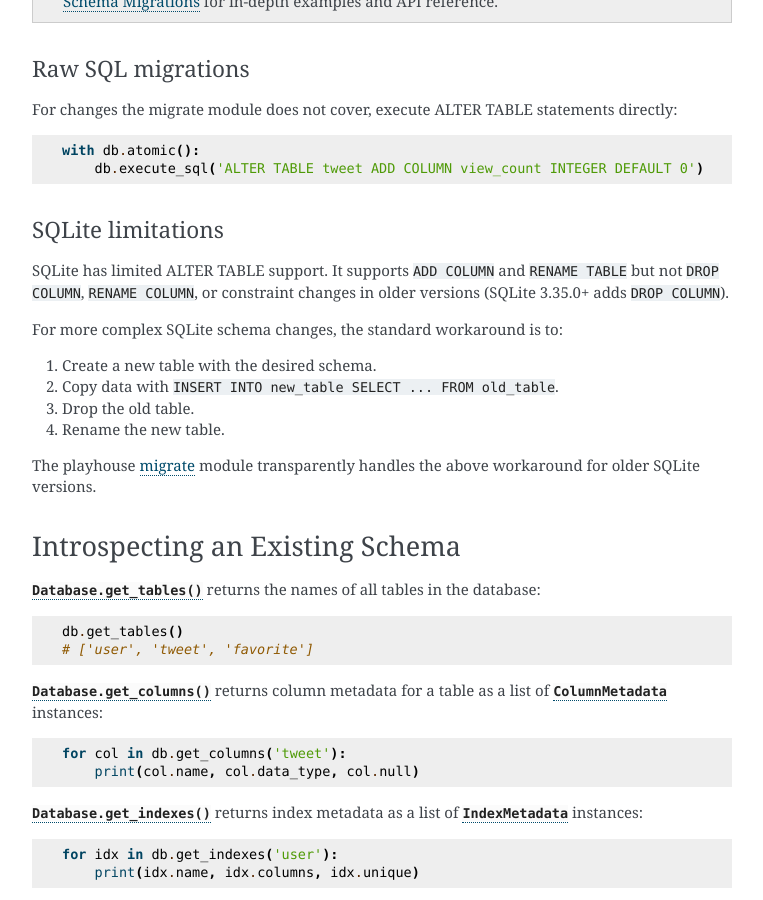
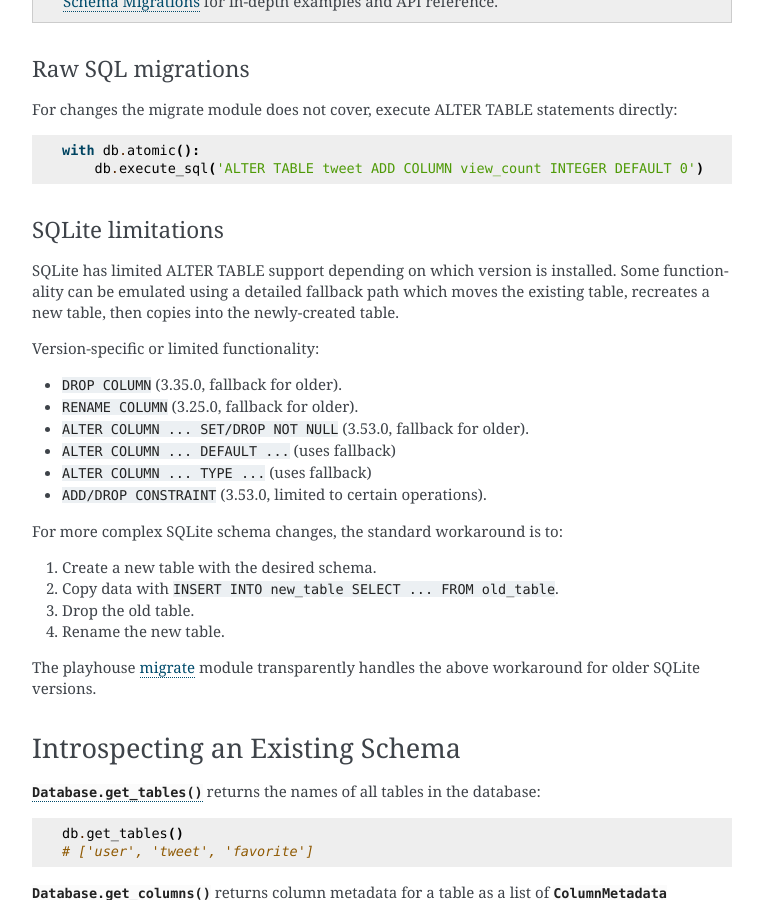
Before and after one commit to Star-DreamDev/myPeers, a Sphinx documentation site: the page built from docs/peers/schema.rst, in a window 1280 px wide and 900 px high, scrolled down 2648 px. Shown: the whole window, without its empty margins (378-1141 px from the left). Built offline with Sphinx 7.4.7, drawn with Linux system fonts in a browser that asks for light colours; the version number could not be read and is left out.

Commit message:
Couple more doc fixes and clarifications.

```diff
--- a/docs/peers/models.rst
+++ b/docs/peers/models.rst
@@ -177,7 +177,7 @@ Field Type              Sqlite              Postgresql          MySQL
 ``DateTimeField``       datetime            timestamp           datetime
 ``DateField``           date                date                date
 ``TimeField``           time                time                time
-``TimestampField``      integer             integer             integer
+``TimestampField``      integer             bigint              bigint
 ``IPField``             integer             bigint              bigint
 ``BooleanField``        integer             boolean             bool
 ``BareField``           untyped             not supported       not supported
--- a/docs/peers/schema.rst
+++ b/docs/peers/schema.rst
@@ -164,9 +164,19 @@ directly:
 SQLite limitations
 ^^^^^^^^^^^^^^^^^^
 
-SQLite has limited ALTER TABLE support. It supports ``ADD COLUMN`` and
-``RENAME TABLE`` but not ``DROP COLUMN``, ``RENAME COLUMN``, or constraint
-changes in older versions (SQLite 3.35.0+ adds ``DROP COLUMN``).
+SQLite has limited ALTER TABLE support depending on which version is installed.
+Some functionality can be emulated using a detailed fallback path which moves
+the existing table, recreates a new table, then copies into the newly-created
+table.
+
+Version-specific or limited functionality:
+
+* ``DROP COLUMN`` (3.35.0, fallback for older).
+* ``RENAME COLUMN`` (3.25.0, fallback for older).
+* ``ALTER COLUMN ... SET/DROP NOT NULL`` (3.53.0, fallback for older).
+* ``ALTER COLUMN ... DEFAULT ...`` (uses fallback)
+* ``ALTER COLUMN ... TYPE ...`` (uses fallback)
+* ``ADD/DROP CONSTRAINT`` (3.53.0, limited to certain operations).
 
 For more complex SQLite schema changes, the standard workaround is to:
 
--- a/docs/peers/writing.rst
+++ b/docs/peers/writing.rst
@@ -208,7 +208,7 @@ inserts them efficiently. Pass ``batch_size`` to avoid hitting database limits:
    with db.atomic():
        User.bulk_create(users, batch_size=100)
 
-If you are using Postgresql (which supports the ``RETURNING`` clause), then
+If you are using Postgresql (or SQLite with ``returning_clause=True``), then
 the previously-unsaved model instances will have their new primary key
 values automatically populated. Other backends will not.
 
```
Also changed, not shown: docs/peers/postgres.rst (+3 -5 lines), 1 other file.
